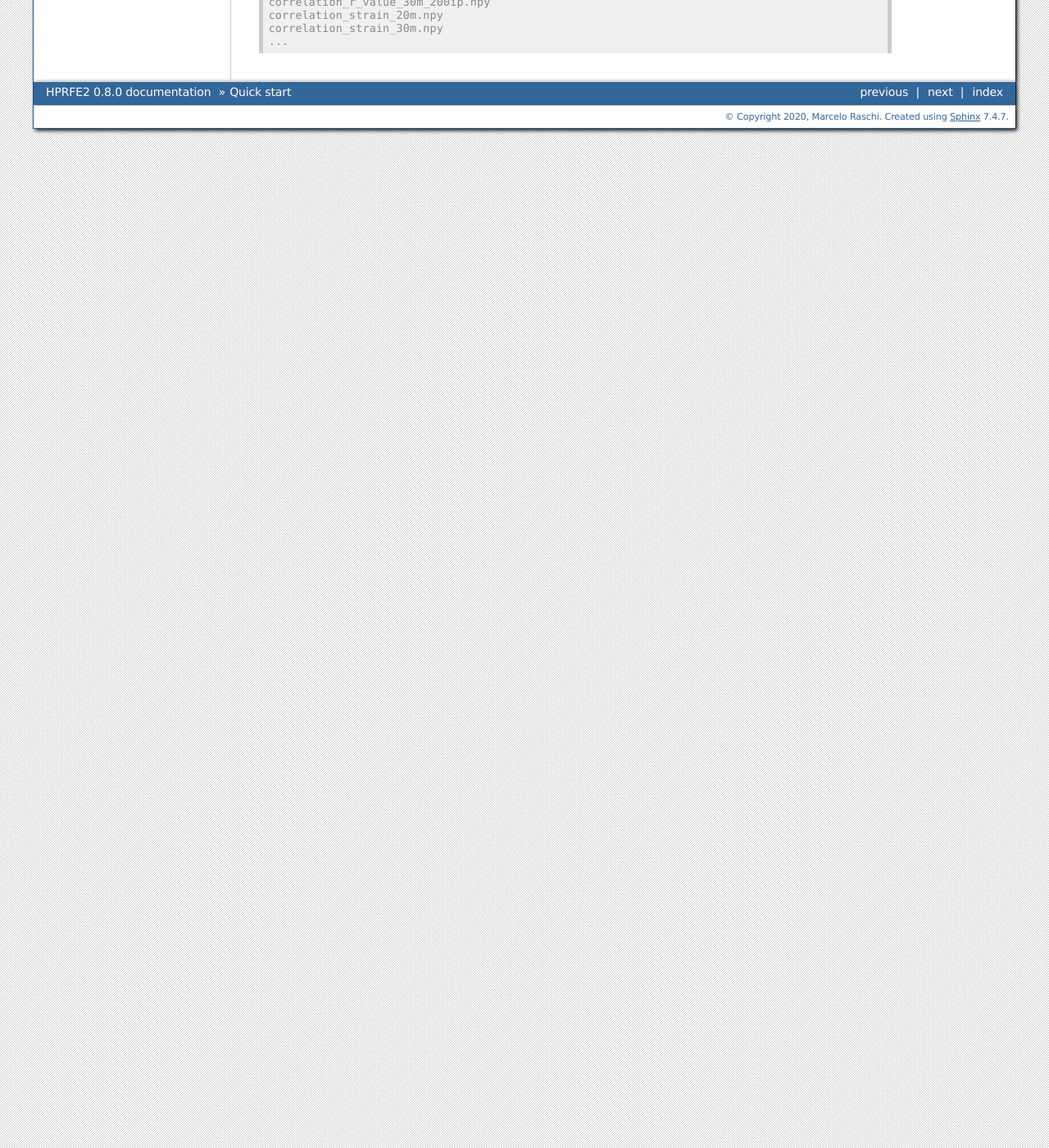
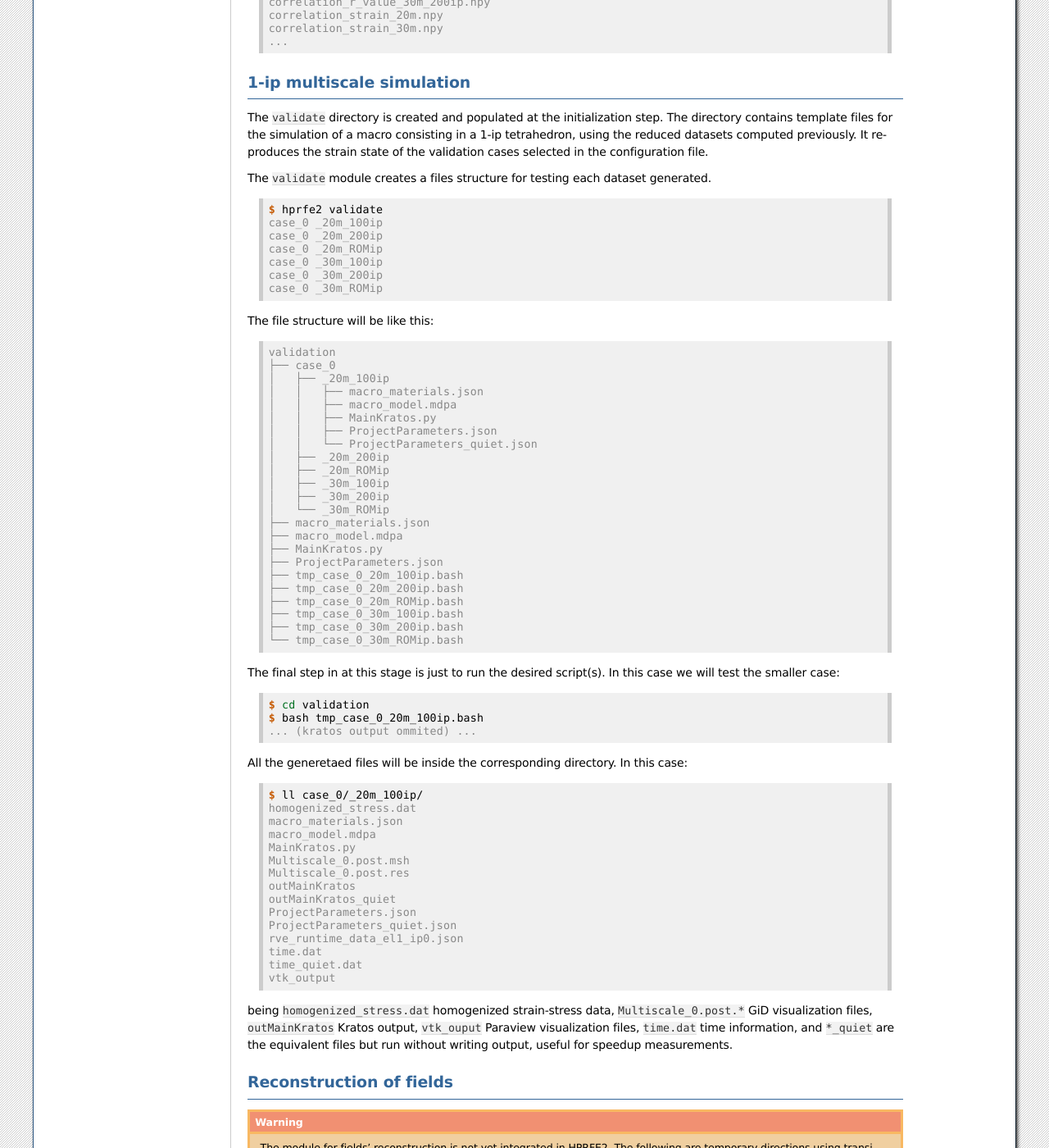
Before and after one commit to marandra/hprfe2, a Sphinx documentation site: the page built from docs/source/getstarted.rst, in a window 1280 px wide and 1400 px high, scrolled down 3475 px. Shown: the whole window at 82% size. Built offline with Sphinx 7.4.7, drawn with Linux system fonts in a browser that asks for light colours; some of the changed text lies outside the part shown.

Commit message:
Documentation

```diff
--- a/docs/source/getstarted.rst
+++ b/docs/source/getstarted.rst
@@ -208,8 +208,8 @@ The output files are written in the ``datasets`` directory:
   rve_30m_200ip.json
   rve_30m_ROMip.json
 
-Reconstruction data
-------------------------------
+Datasets for reconstruction
+---------------------------
 
 The following step is generate the correlation matrices required for later
 reconstruction of RVE fields, for the combination of modes and points specified
@@ -244,3 +244,114 @@ correlation matrices
   correlation_strain_20m.npy
   correlation_strain_30m.npy
   ...
+
+1-ip multiscale simulation
+--------------------------
+
+The ``validate`` directory is created and populated at the initialization step.
+The directory contains template files for the simulation of a macro consisting in
+a 1-ip tetrahedron, using the reduced datasets computed previously.
+It reproduces the strain state of the validation cases selected in the configuration file.
+
+The ``validate`` module creates a files structure for testing each dataset generated.
+
+.. code-block:: console
+
+  $ hprfe2 validate
+  case_0 _20m_100ip
+  case_0 _20m_200ip
+  case_0 _20m_ROMip
+  case_0 _30m_100ip
+  case_0 _30m_200ip
+  case_0 _30m_ROMip
+
+The file structure will be like this:
+
+.. code-block:: console
+
+  validation
+  ├── case_0
+  │   ├── _20m_100ip
+  │   │   ├── macro_materials.json
+  │   │   ├── macro_model.mdpa
+  │   │   ├── MainKratos.py
+  │   │   ├── ProjectParameters.json
+  │   │   └── ProjectParameters_quiet.json
+  │   ├── _20m_200ip
+  │   ├── _20m_ROMip
+  │   ├── _30m_100ip
+  │   ├── _30m_200ip
+  │   └── _30m_ROMip
+  ├── macro_materials.json
+  ├── macro_model.mdpa
+  ├── MainKratos.py
+  ├── ProjectParameters.json
+  ├── tmp_case_0_20m_100ip.bash
+  ├── tmp_case_0_20m_200ip.bash
+  ├── tmp_case_0_20m_ROMip.bash
+  ├── tmp_case_0_30m_100ip.bash
+  ├── tmp_case_0_30m_200ip.bash
+  └── tmp_case_0_30m_ROMip.bash
+
+
+The final step in at this stage is just to run the desired script(s).
+In this case we will test the smaller case:
+
+.. code-block:: console
+
+  $ cd validation
+  $ bash tmp_case_0_20m_100ip.bash
+  ... (kratos output ommited) ...
+
+All the generetaed files will be inside the corresponding directory.
+In this case:
+
+.. code-block:: console
+
+  $ ll case_0/_20m_100ip/
+  homogenized_stress.dat
+  macro_materials.json
+  macro_model.mdpa
+  MainKratos.py
+  Multiscale_0.post.msh
+  Multiscale_0.post.res
+  outMainKratos
+  outMainKratos_quiet
+  ProjectParameters.json
+  ProjectParameters_quiet.json
+  rve_runtime_data_el1_ip0.json
+  time.dat
+  time_quiet.dat
+  vtk_output
+
+being ``homogenized_stress.dat`` homogenized strain-stress data, ``Multiscale_0.post.*`` GiD
+visualization files, ``outMainKratos`` Kratos output, ``vtk_ouput`` Paraview
+visualization files, ``time.dat`` time information, and ``*_quiet`` are the
+equivalent files but run without writing output, useful for speedup measurements.
+
+
+Reconstruction of fields
+------------------------
+
+.. warning::
+    The module for fields' reconstruction is not yet integrated in HPRFE2.
+    The following are temporary directions using transition scripts.
+
+The reconstruction of the RVE fields requires datasets for each validation case.
+The script will look for the required files in the ``resources`` directory, located
+in the ``case_0`` directory (in this tutorial).
+Resources dataset are model and material RVE data, reduced dataset, strain bases, strain and damage variable correlation matrices.  Resources must by collected manually for now.
+
+.. code-block:: console
+
+  $ mkdir case_0/resources
+  $ cp ../sampling/model.mdpa ../sampling/materials.json ../datasets/rve_20m_100ip.json ../bases/bases_STRAIN_FLUCTUANT_255m.npy ../bases/correlation_strain20m.npy ../bases/correlation_r_value_20m_100ip.npy case_0/resources
+
+We now ``cd`` inte out case's directory and run the reconstruction script, which if located in the ``offline_scrips`` directory of the ``MultiscaleROMApplication`` project.
+The script takes the project's root path, the runtime generated dataset, and the resources file location.
+
+.. code-block:: console
+
+  $ python ~/offline_scripts/reconstruct_rve_variables.py ~/COMPOSITE_01 rve_runtime_data_el1_ip0.json ../resources/
+
+The scripts writes the ``rve_reconstructed.h5`` and ``rve_reconstructed.xdmf`` files for visualization in Paraview.
```
